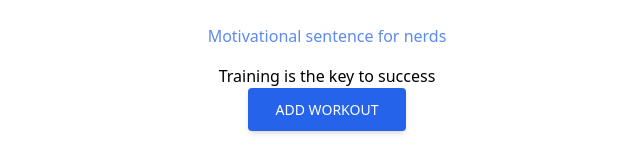
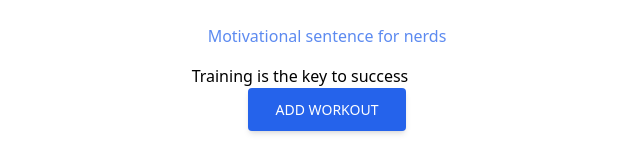
Before and after one commit to kktr/FitoFitFrontend, a Next.js app: page /workouts in a window 1280 px wide. Shown: the top 160 px of the page, without its empty margins (313-953 px from the left). Built offline with nearby package versions, Linux system fonts and the light colour scheme.

Commit message:
refactor: extract to component MotivationSentence

```diff
--- /dev/null
+++ b/components/MotivationSentence.tsx
@@ -0,0 +1,30 @@
+import React, { useContext, useEffect, useState } from 'react';
+import { MotivationSentenceContext } from '@pages/workouts';
+
+export function MotivationSentence() {
+  const [motivationSentence, setMotivationSentence] = useState<string>(
+    'Training is the key to success'
+  );
+
+  const { getMotivationSentence } = useContext(MotivationSentenceContext);
+
+  useEffect(() => {
+    const intervalId = setInterval(() => {
+      getMotivationSentence().then((quote) => {
+        setMotivationSentence(quote);
+      });
+    }, 10_000);
+
+    return () => clearInterval(intervalId);
+  }, []);
+
+  return (
+    <div>
+      <h2 className="mt-2 p-4 text-blue-600/75 text-center">
+        Motivational sentence for nerds
+      </h2>
+
+      <p className="transition-all">{motivationSentence}</p>
+    </div>
+  );
+}
--- /dev/null
+++ b/interfaces/IGetMotivationSentence.ts
@@ -0,0 +1,3 @@
+export interface IGetMotivationSentence {
+  (): Promise<string>;
+}
--- /dev/null
+++ b/interfaces/IMotivationSentenceContext.tsx
@@ -0,0 +1,3 @@
+export interface IMotivationSentenceContext {
+  getMotivationSentence: () => Promise<string>;
+}
--- a/pages/workouts.tsx
+++ b/pages/workouts.tsx
@@ -1,19 +1,20 @@
 import React, { createContext, useEffect, useState } from 'react';
 import Link from 'next/link';
+import { IMotivationSentenceContext } from '../interfaces/IMotivationSentenceContext';
 import { IWorkoutsList } from '../interfaces/IWorkout';
 import { IWorkoutsContext } from '../interfaces/IWorkoutsContext';
+import { MotivationSentence } from '../components/MotivationSentence';
 import { WorkoutsWeekSummary } from '../components/WorkoutsWeekSummary';
 import { WorkoutsBarChart } from '../components/WorkoutsBarChart';
 import { WorkoutsList } from './../components/WorkoutsList';
 import { getMotivationSentence } from '../helpers/getMotivationSentence';
 
 export const WorkoutsContext = createContext<IWorkoutsContext | null>(null);
+export const MotivationSentenceContext =
+  createContext<IMotivationSentenceContext>({ getMotivationSentence });
 
 export default function Workouts() {
   const [workoutsList, setWorkoutsList] = useState<IWorkoutsList | null>(null);
-  const [motivationSentence, setMotivationSentence] = useState<string>(
-    'Training is the key to success'
-  );
 
   useEffect(() => {
     const items = JSON.parse(localStorage.getItem('workoutsList')!);
@@ -26,16 +27,6 @@ export default function Workouts() {
   useEffect(() => {
     localStorage.setItem('workoutsList', JSON.stringify(workoutsList));
   }, [workoutsList]);
-
-  useEffect(() => {
-    const intervalId = setInterval(() => {
-      getMotivationSentence().then((quote) => {
-        setMotivationSentence(quote);
-      });
-    }, 10_000);
-
-    return () => clearInterval(intervalId);
-  }, []);
 
   // ! TODO: implement EDITING someday
   // const editTaskInworkoutsList = (
@@ -51,11 +42,7 @@ export default function Workouts() {
     <div className="flex flex-col w-full items-center">
       <p id="DUPA">{process.env.NEXT_PUBLIC_ANALYTICS_ID}</p>
 
-      <h2 className="mt-2 p-4 text-blue-600/75 text-center">
-        Motivational sentence for nerds
-      </h2>
-
-      <p className="transition-all">{motivationSentence}</p>
+      <MotivationSentence />
 
       {workoutsList && (
         <main>
@@ -68,7 +55,6 @@ export default function Workouts() {
           </WorkoutsContext.Provider>
         </main>
       )}
-
       <Link
         href={{
           pathname: '/addworkout',
@@ -82,7 +68,6 @@ export default function Workouts() {
           Add workout
         </a>
       </Link>
-
       {/* ! IMPLEMENT SORTING */}
       {/* <button
         id="buttonTypeDisplayAll"
```
